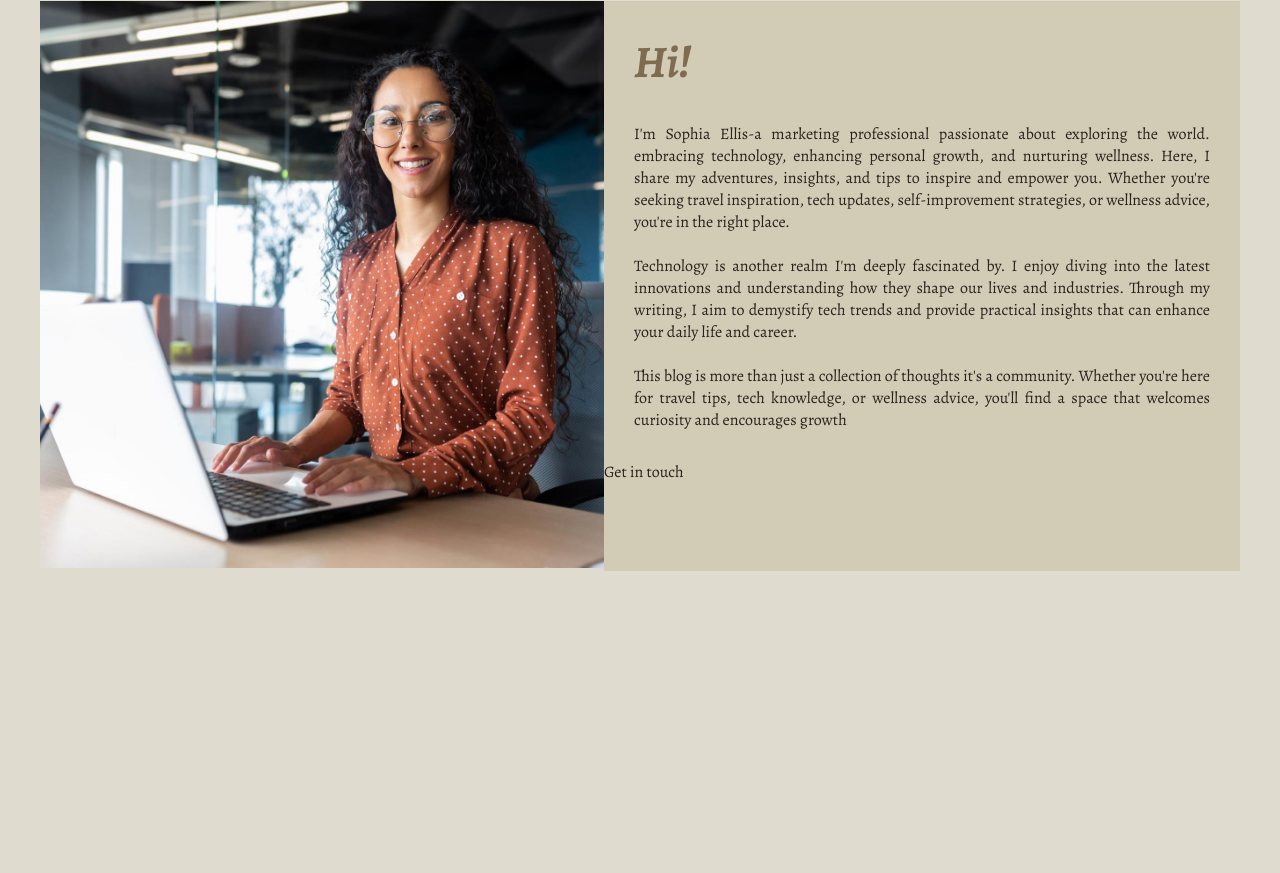
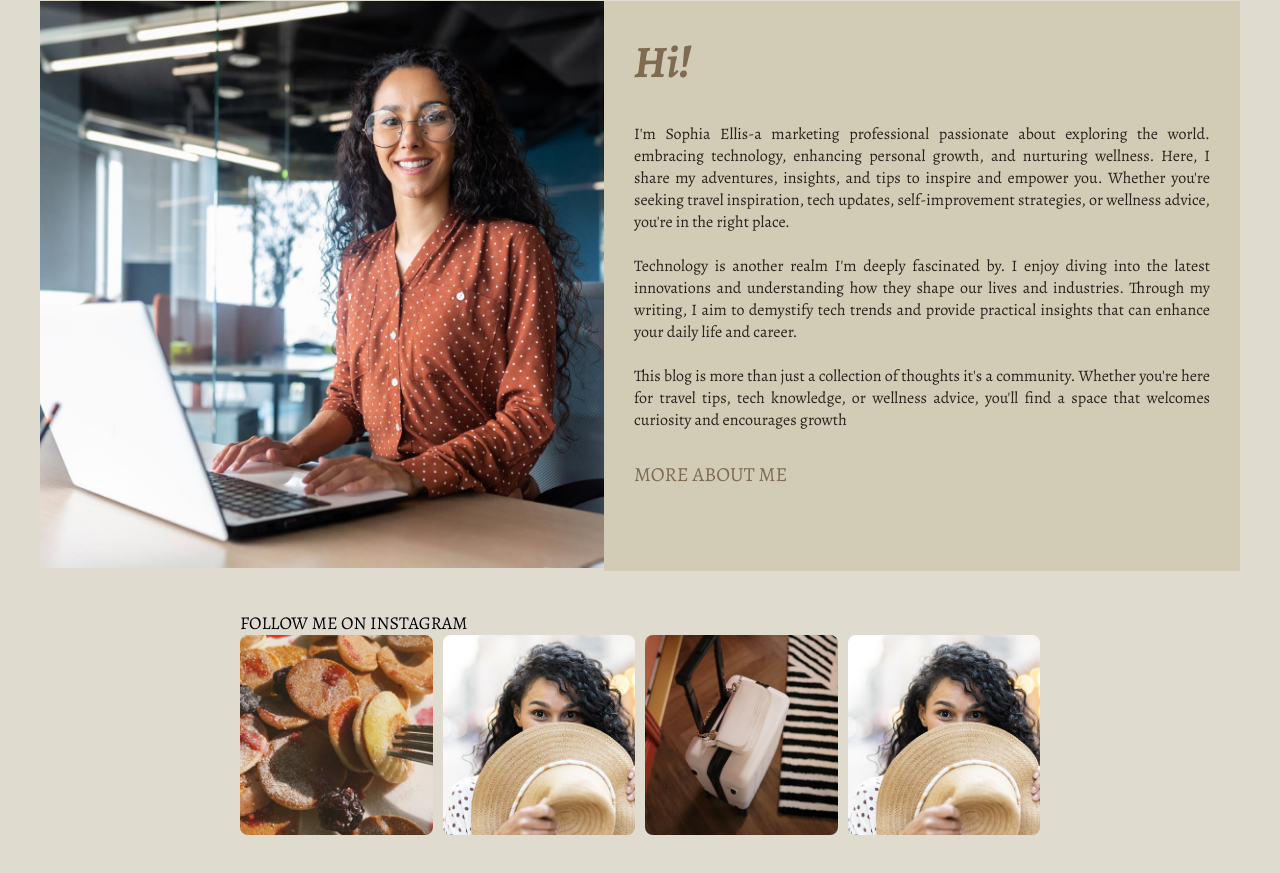
Before and after one commit to kay-ley/newBie, a plain HTML site: page index.html in a window 1280 px wide. Shown: the part 4530-5403 px from the top of the page. Before the commit the page ends 5141 px from the top, so only its background shows below. Drawn offline with nearby package versions, Linux system fonts and the light colour scheme.

Commit message:
re-commit

```diff
--- a/index.html
+++ b/index.html
@@ -297,7 +297,22 @@
           advice, you'll find a space that welcomes curiosity and encourages
           growth
         </p>
-        <span> Get in touch</span>
+        <span> MORE ABOUT ME </span>
+      </div>
+    </div>
+
+    <div class="IG container">
+      <span> FOLLOW ME ON INSTAGRAM </span>
+
+      <div class="IG-box">
+        <div class="IG-item">
+          <img src="/image-11.png" alt="" />
+        </div>
+        <div class="IG-item">
+          <img src="/image-12.png" alt="" />
+        </div>
+        <div class="IG-item"><img src="/image-13.png" alt="" /></div>
+        <div class="IG-item"><img src="/image-12.png" alt="" /></div>
       </div>
     </div>
   </body>
--- a/style.css
+++ b/style.css
@@ -657,3 +657,44 @@ img {
   color: var(--text-color);
   text-align: justify;
 }
+
+.Hii span {
+  font-size: 2rem;
+  color: var(--secondary-color);
+  margin: 3rem;
+}
+
+.IG {
+  max-width: 800px;
+  height: 600px;
+  margin: 0 auto;
+  display: flex;
+  flex-direction: column;
+  justify-content: flex-start;
+  align-items: flex-start;
+}
+
+.IG span {
+  text-align: center;
+  font-size: large;
+  justify-content: center;
+}
+
+.IG-box {
+  display: flex;
+  flex-wrap: wrap;
+  gap: 1rem; /* optional spacing between items */
+  justify-content: space-between;
+}
+
+.IG-item {
+  flex: 1 1 calc(25% - 1rem); /* 4 items per row */
+  box-sizing: border-box;
+}
+
+.IG-item img {
+  width: 100%;
+  height: auto;
+  display: block;
+  border-radius: 8px; /* optional styling */
+}
```
Also changed, not shown: image-11.png (added), image-12.png (added), image-13.png (added).
